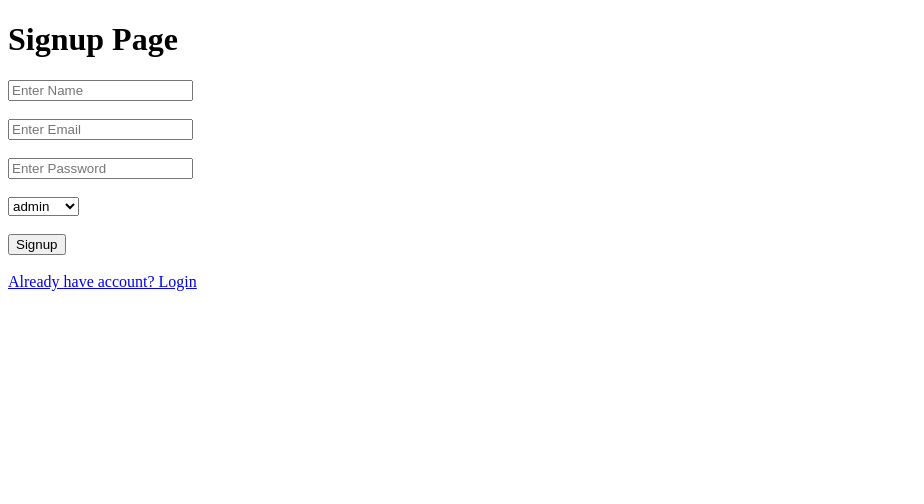
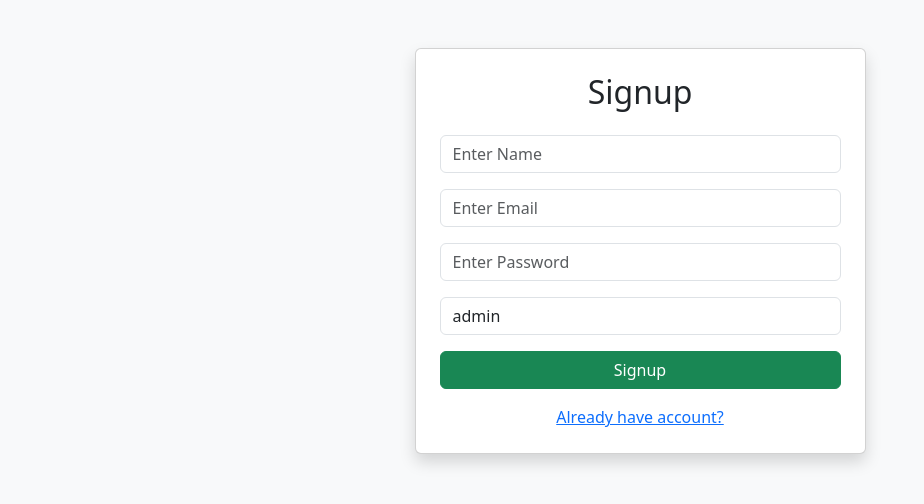
Before and after one commit to maninani12/team-task-manager, a Flask app: page /signup in a window 1280 px wide. Shown: the top 504 px of the page, without its empty margins (0-924 px from the left). Run offline with Flask 3, Linux system fonts and the light colour scheme.

Commit message:
Update signup.html

```diff
--- a/templates/signup.html
+++ b/templates/signup.html
@@ -2,38 +2,72 @@
 <html>
 
 <head>
+
     <title>Signup</title>
+
+    <link href="https://cdn.jsdelivr.net/npm/bootstrap@5.3.0/dist/css/bootstrap.min.css" rel="stylesheet">
+
 </head>
 
-<body>
+<body class="bg-light">
 
-<h1>Signup Page</h1>
+<div class="container mt-5">
 
-<form method="POST">
+    <div class="row justify-content-center">
 
-    <input type="text" name="name" placeholder="Enter Name">
-    <br><br>
+        <div class="col-md-5">
 
-    <input type="email" name="email" placeholder="Enter Email">
-    <br><br>
+            <div class="card shadow p-4">
 
-    <input type="password" name="password" placeholder="Enter Password">
-    <br><br>
+                <h2 class="text-center mb-4">Signup</h2>
 
-    <select name="role">
-        <option>admin</option>
-        <option>member</option>
-    </select>
+                <form method="POST">
 
-    <br><br>
+                    <input type="text"
+                           name="name"
+                           class="form-control mb-3"
+                           placeholder="Enter Name">
 
-    <button type="submit">Signup</button>
+                    <input type="email"
+                           name="email"
+                           class="form-control mb-3"
+                           placeholder="Enter Email">
 
-</form>
+                    <input type="password"
+                           name="password"
+                           class="form-control mb-3"
+                           placeholder="Enter Password">
 
-<br>
+                    <select name="role"
+                            class="form-control mb-3">
 
-<a href="/login">Already have account? Login</a>
+                        <option>admin</option>
+                        <option>member</option>
+
+                    </select>
+
+                    <button type="submit"
+                            class="btn btn-success w-100">
+                        Signup
+                    </button>
+
+                </form>
+
+                <div class="text-center mt-3">
+
+                    <a href="/login">
+                        Already have account?
+                    </a>
+
+                </div>
+
+            </div>
+
+        </div>
+
+    </div>
+
+</div>
 
 </body>
 </html>
```
